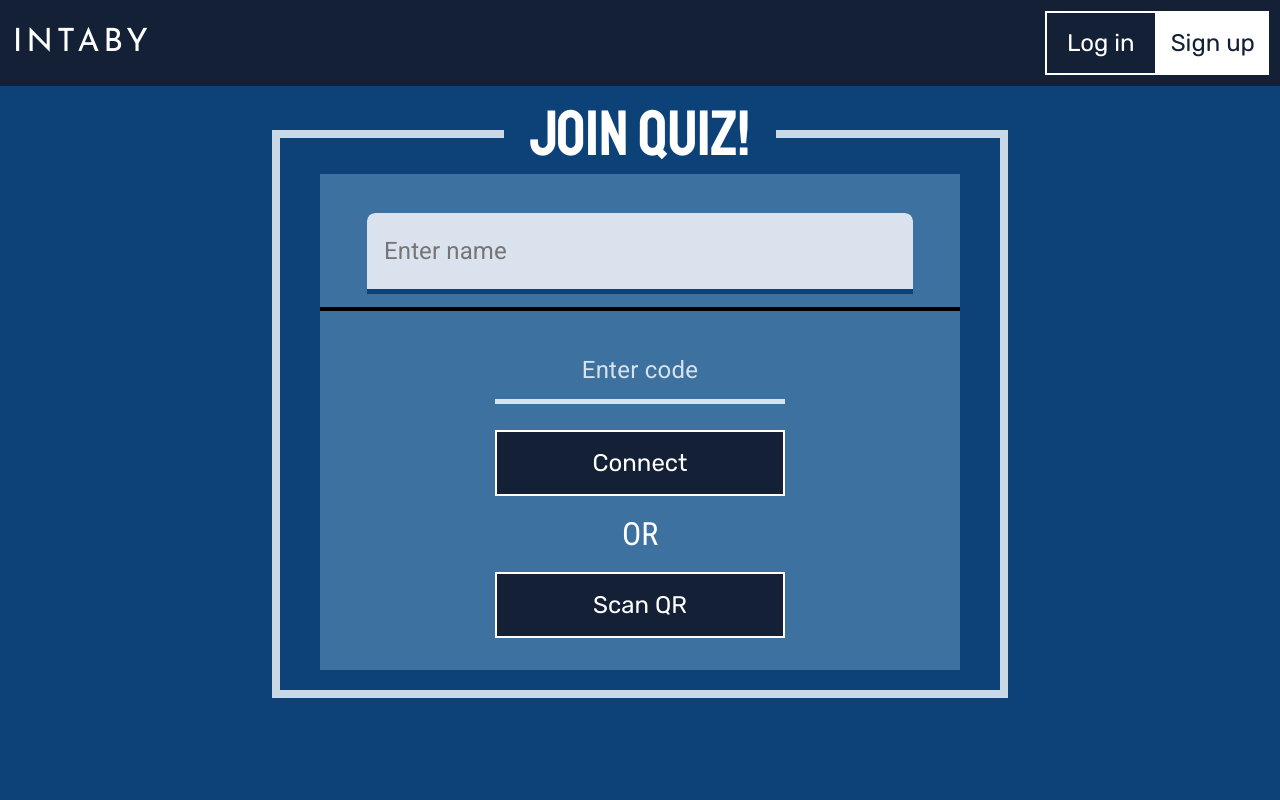
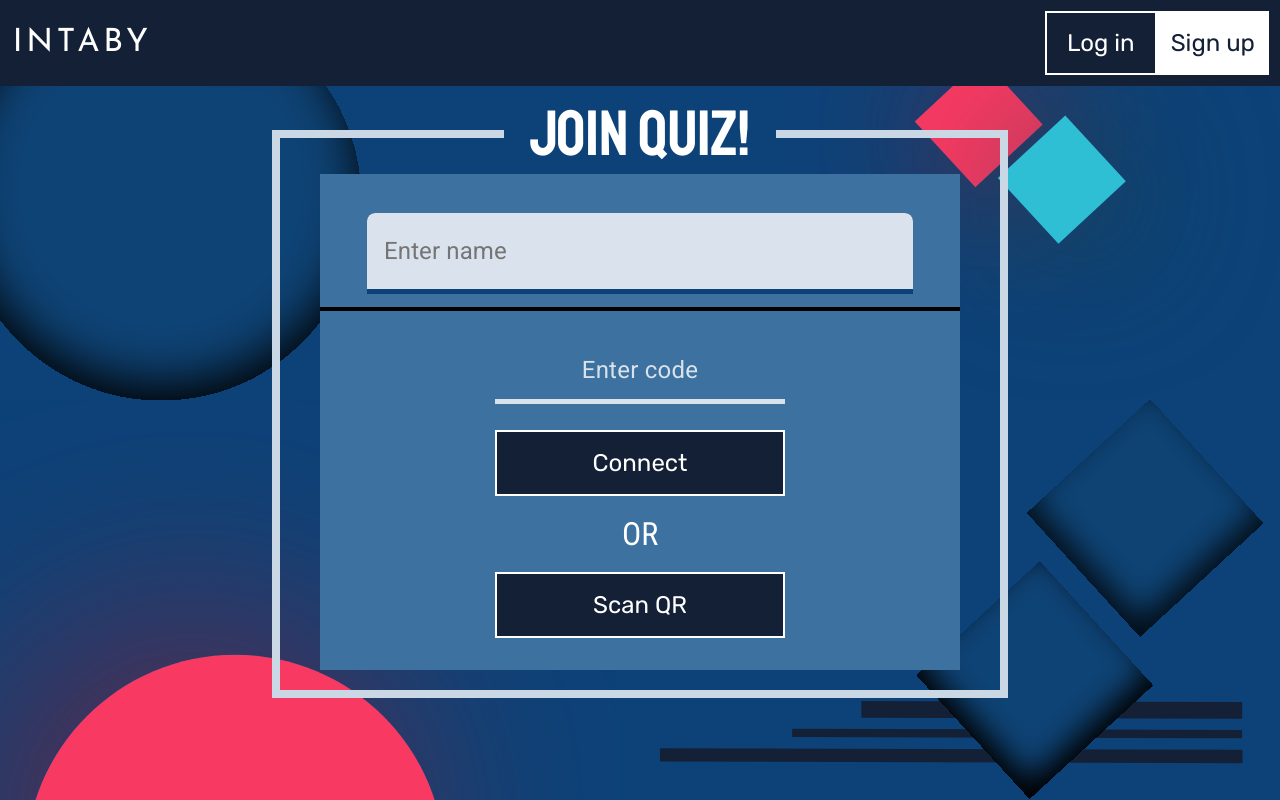
Before and after one commit to InnoSWP/Intaby, a Django app: template web-app/static/templates/main_page.html in a window 1280 px wide. Run offline with Django 4.2, Linux system fonts and the light colour scheme; the template is opened without the code that fills it, so the values that code supplies are empty.

Commit message:
Background

```diff
--- a/web-app/static/styles/new_style.css
+++ b/web-app/static/styles/new_style.css
@@ -17,12 +17,13 @@ body::-webkit-scrollbar {
 
     /* Size */
     width: 100vw;
-
-    /* Display */
-    display: flex;
-    justify-content: center;
-    align-items: center;
-    flex-direction: column;
+    height: 100vh;
+
+    /* Display */
+    display: flex;
+    align-items: center;
+    flex-direction: column;
+    justify-content: flex-start;
 
     /* Others */
     margin: 0;
@@ -40,7 +41,48 @@ body::-webkit-scrollbar {
     align-items: stretch;
     flex-direction: column;
 }
-
+.background {
+    pointer-events: none;
+    position: absolute;
+    width: 100vw;
+    height: 100vh;
+
+    z-index: -1;
+
+    display: flex;
+    flex-direction: row;
+    flex-wrap: nowrap;
+    align-content: center;
+    justify-content: center;
+    align-items: center;
+}
+.background-left {
+    width: 50%;
+    height: 100%;
+    display: flex;
+    flex-direction: column;
+    flex-wrap: nowrap;
+    align-content: flex-start;
+    justify-content: space-between;
+    align-items: flex-start;
+}
+.background_image-1,
+.background_image-2,
+.background_image-3,
+.background_image-4 {
+    width: 100%;
+    height: 50%;
+}
+/*
+.background_image-2 {
+    display: flex;
+}
+.background_image-3 {
+    display: flex;
+}
+.background_image-4 {
+    display: flex;
+}*/
 .header {
     background-color: #142036;
 
--- a/web-app/static/templates/main_page.html
+++ b/web-app/static/templates/main_page.html
@@ -67,6 +67,21 @@
         </div>
     </div>
 
+    <div class="background">
+        <div class="background-left">
+            <img class="background_image-2" src="/web-app/static/images/circle_1.svg">
+            <img class="background_image-1" src="/web-app/static/images/circle_2.svg">
+        </div>
+        <div class="background-left">
+            <img class="background_image-4" src="/web-app/static/images/cubes_2.svg">
+            <img class="background_image-3" src="/web-app/static/images/cubes_1.svg">
+        </div>
+        <!--
+        <img class="background_image-3" src="/web-app/static/images/circle_1.svg">
+        <img class="background_image-4" src="/web-app/static/images/cubes_1.svg">-->
+    </div>
+    <!--<img class="background_image" src="/web-app/static/images/Desktop_background.svg"/>-->
+
 <script src="script.js"></script>
 
 </body>
```
Also changed, not shown: web-app/static/images/Desktop_background.svg (added), web-app/static/images/circle_1.svg (added), web-app/static/images/circle_2.svg (added), web-app/static/images/cubes_1.svg (added), web-app/static/images/cubes_2.svg (added).
